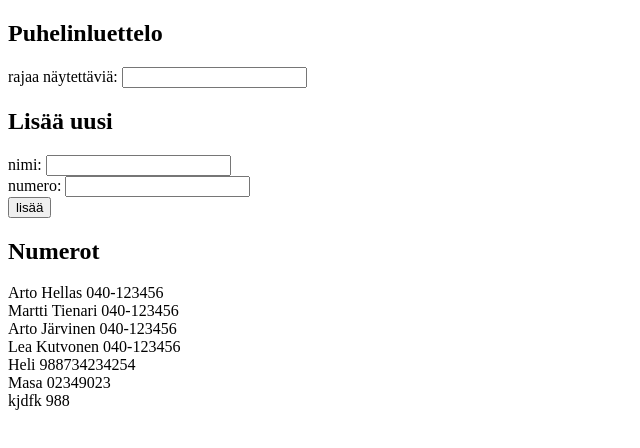
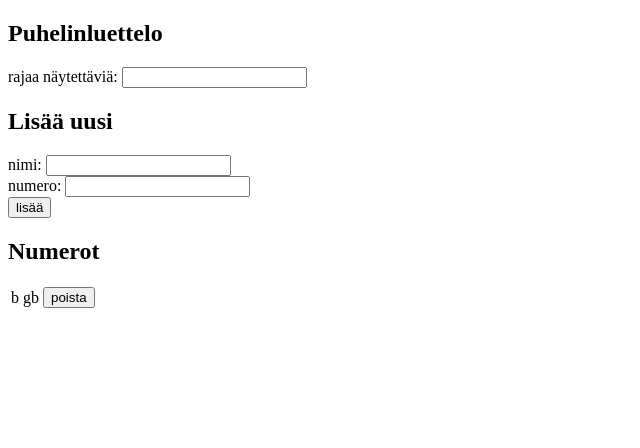
Before and after one commit to helij/fullstackopen, a React (Create React App) app in the folder Osa2/Puhelinluettelo/: page / in a window 1280 px wide. Shown: the top 448 px of the page, without its empty margins (0-640 px from the left). Built offline with nearby package versions, Linux system fonts and the light colour scheme; data requests are answered from the project's data file.

Commit message:
2.16 done

```diff
--- a/Osa2/Puhelinluettelo/db.json
+++ b/Osa2/Puhelinluettelo/db.json
@@ -1,39 +1,9 @@
 {
   "persons": [
     {
-      "name": "Arto Hellas",
-      "number": "040-123456",
+      "name": "b",
+      "number": "gb",
       "id": 1
-    },
-    {
-      "name": "Martti Tienari",
-      "number": "040-123456",
-      "id": 2
-    },
-    {
-      "name": "Arto Järvinen",
-      "number": "040-123456",
-      "id": 3
-    },
-    {
-      "name": "Lea Kutvonen",
-      "number": "040-123456",
-      "id": 4
-    },
-    {
-      "name": "Heli ",
-      "number": "988734234254",
-      "id": 5
-    },
-    {
-      "name": "Masa",
-      "number": "02349023",
-      "id": 6
-    },
-    {
-      "name": "kjdfk",
-      "number": "988",
-      "id": 7
     }
   ]
 }
--- a/Osa2/Puhelinluettelo/src/App.js
+++ b/Osa2/Puhelinluettelo/src/App.js
@@ -1,5 +1,4 @@
 import React from 'react';
-import axios from 'axios'
 import Filter from './components/Filter'
 import Data from './components/Data'
 import personService from './services/persons'
@@ -31,14 +30,12 @@ class App extends React.Component {
                 name: this.state.newName,
                 number: this.state.newNumber
             }
-            const persons = this.state.persons.concat(personObject)
-            this.setState({
-                persons
-            })
-
             personService.create(personObject)
                 .then(response => {
-                    console.log(response)
+                    const persons = this.state.persons.concat(response)
+                    this.setState({
+                        persons
+                    })
                 })
         }
         else {
@@ -46,6 +43,20 @@ class App extends React.Component {
         }
     }
 
+
+    handleDelete = (event, person) => {
+        event.preventDefault()
+        if (window.confirm("poistetaanko " + person.name)) {
+            personService.deletePerson(person.id)
+                .then(response => {
+                    const persons = this.state.persons.filter(p => p.id !== person.id);
+                    this.setState({
+                        persons
+                    })
+                })
+        }
+
+    }
 
     handleNameChange = (event) => {
         this.setState({ newName: event.target.value })
@@ -84,7 +95,7 @@ class App extends React.Component {
 
                 </form>
                 <h2>Numerot</h2>
-                <Data persons={this.state.persons} filter={this.state.filter} />
+                <Data persons={this.state.persons} filter={this.state.filter} handleDelete={this.handleDelete} />
             </div>
 
         )
--- a/Osa2/Puhelinluettelo/src/components/Data.js
+++ b/Osa2/Puhelinluettelo/src/components/Data.js
@@ -3,9 +3,14 @@ import React from 'react'
 const Data = (props) => {
     return (
         props.persons.filter(person => person.name.toUpperCase().includes(props.filter.toUpperCase())).map(person =>
-            <div key={person.name}>
-                {person.name} {person.number}
-            </div>
+            <form key={person.name} onSubmit={e => props.handleDelete(e, person)}>
+                <table key={person.name}><tbody>
+                    <tr><td>{person.name}</td><td>{person.number}</td>
+                        <td><button type="submit">poista</button></td></tr></tbody>
+                </table>
+            </form>
+
+
         )
     )
 
--- a/Osa2/Puhelinluettelo/src/components/Filter.js
+++ b/Osa2/Puhelinluettelo/src/components/Filter.js
@@ -8,6 +8,11 @@ const Filter = (props) => {
                 onChange={props.change}
             />
         </div>
+
+
+
+
+
     )
 
   }
--- a/Osa2/Puhelinluettelo/src/index.js
+++ b/Osa2/Puhelinluettelo/src/index.js
@@ -6,4 +6,6 @@ import App from './App'
 ReactDOM.render(
   <App />,
   document.getElementById('root')
+
+
 )
--- a/Osa2/Puhelinluettelo/src/services/persons.js
+++ b/Osa2/Puhelinluettelo/src/services/persons.js
@@ -16,4 +16,9 @@ const update = (id, newObject) => {
   return request.then(response => response.data)
 }
 
-export default { getAll, create, update }
+const deletePerson = (id) => {
+  const request = axios.delete(`${baseUrl}/${id}`)
+  return request.then(response => response.data)
+}
+
+export default { getAll, create, update, deletePerson }
```
